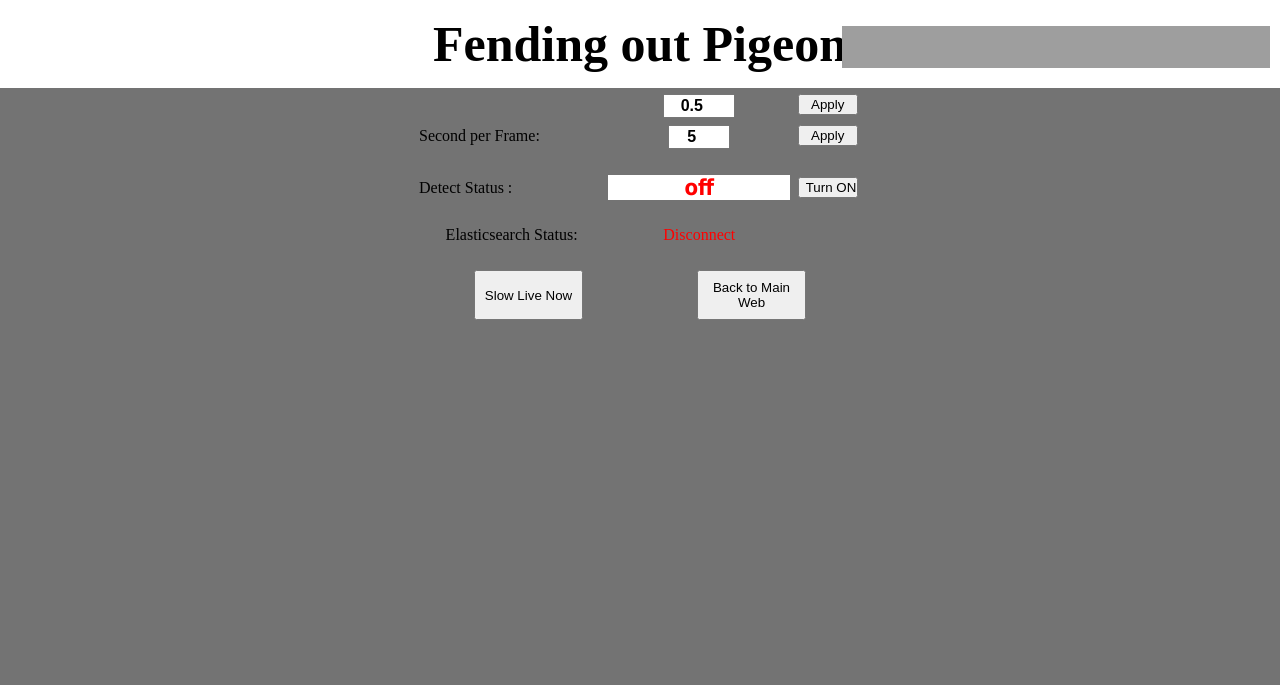
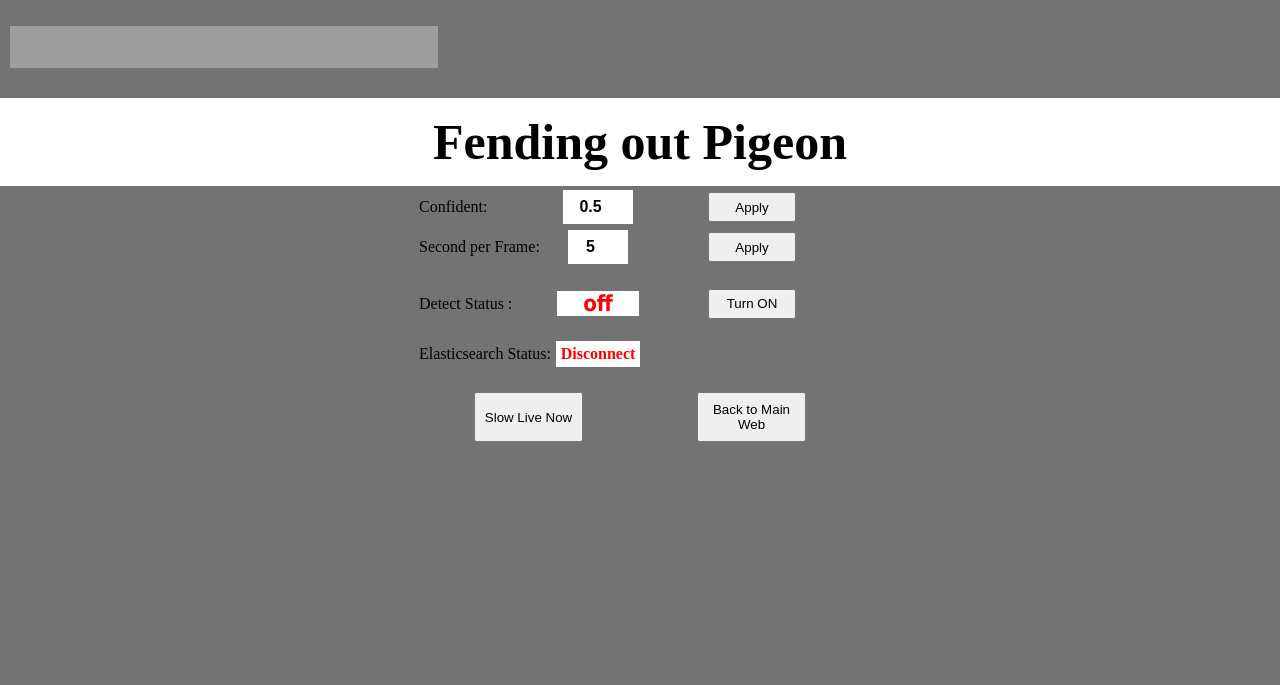
Before and after one commit to acelectic/Project-pigeon-scsu, a Flask app: page / in a window 1280 px wide. Shown: the top 685 px of the page. Before the commit the page ends 320 px from the top, so only its background shows below. Run offline with Flask 2, Linux system fonts and the light colour scheme; grey boxes are pictures that could not be loaded.

Commit message:
config css

```diff
--- a/static/main.css
+++ b/static/main.css
@@ -96,6 +96,14 @@
     max-height: min-content;
 }
 
+.dog6 {
+    min-width: max-content;
+    text-align: center;
+    font-weight: bold;
+    width: auto;
+    height: auto;
+    max-height: min-content;
+}
 
 td {
     width: 50%;
@@ -104,7 +112,9 @@
 }
 
 td > input{
-    width: 90%;
+    width: auto;
+    min-width: 40%;
+    min-height: 30px;
 }
 
 .detect-button > button{
@@ -123,9 +133,9 @@
     right:0px;
     margin: 10px;
     padding:1em 0;
-    position: fixed;
+
     z-index: 98;
-    text-align:right;
+    text-align:left;
 
     width:100%;
 }
--- a/templates/base.html
+++ b/templates/base.html
@@ -6,14 +6,15 @@
 
 </head>
 <body>
+<div class="clock2"><a style="text-decoration:none;">
+    <iframe src="http://free.timeanddate.com/clock/i6stpmjb/n28/fn14/fs18/tct/ahr/ftb/pa10/tt0/tw1/td2/th1/ta1/tb3"
+            frameborder="0" width="428" height="42" allowTransparency="true"></iframe>
+</div>
 <div id="content">{% block content %}
     {% endblock %}
 </div>
 
-<div class="clock2"><a style="text-decoration:none;">
-    <iframe src="http://free.timeanddate.com/clock/i6stpmjb/n28/fn14/fs18/tct/ahr/ftb/pa10/tt0/tw1/td2/th1/ta1/tb3"
-            frameborder="0" width="428" height="42" allowTransparency="true"></iframe>
-</div>
+
 
 </body>
 </html>
--- a/templates/index.html
+++ b/templates/index.html
@@ -9,6 +9,7 @@
     <table class="form2">
         <tr>
             <td class="dog1">
+                Confident:
                 <form action="/set/confidence" method="post">
 
             <td class="dog2"><input class="full1" name="confidence" type="number" min="0.5" max="1"
@@ -61,15 +62,24 @@
             </td>
         </tr>
         <tr>
-            <td>
+            <td class="dog1">
                 Elasticsearch Status:
-                {% if es_status %}
-            <td style="color: green">Connect<td>Host: {{es_ip}}</td></td>
+            </td>
+            <td class="dog6" style="background-color:white">
+                <table>
+               <tr>
 
 
-            {% else %}
-            <td style="color: red">Disconnect</td>
-            {%endif%}
+                {% if es_status %}
+
+                <td style="color: green">Connect</td><td>{{es_ip}}</td>
+
+                {% else %}
+                <td style="color: red">Disconnect</td>
+                {%endif%}
+
+                </tr>
+            </table>
             </td>
         </tr>
     </table>
```
